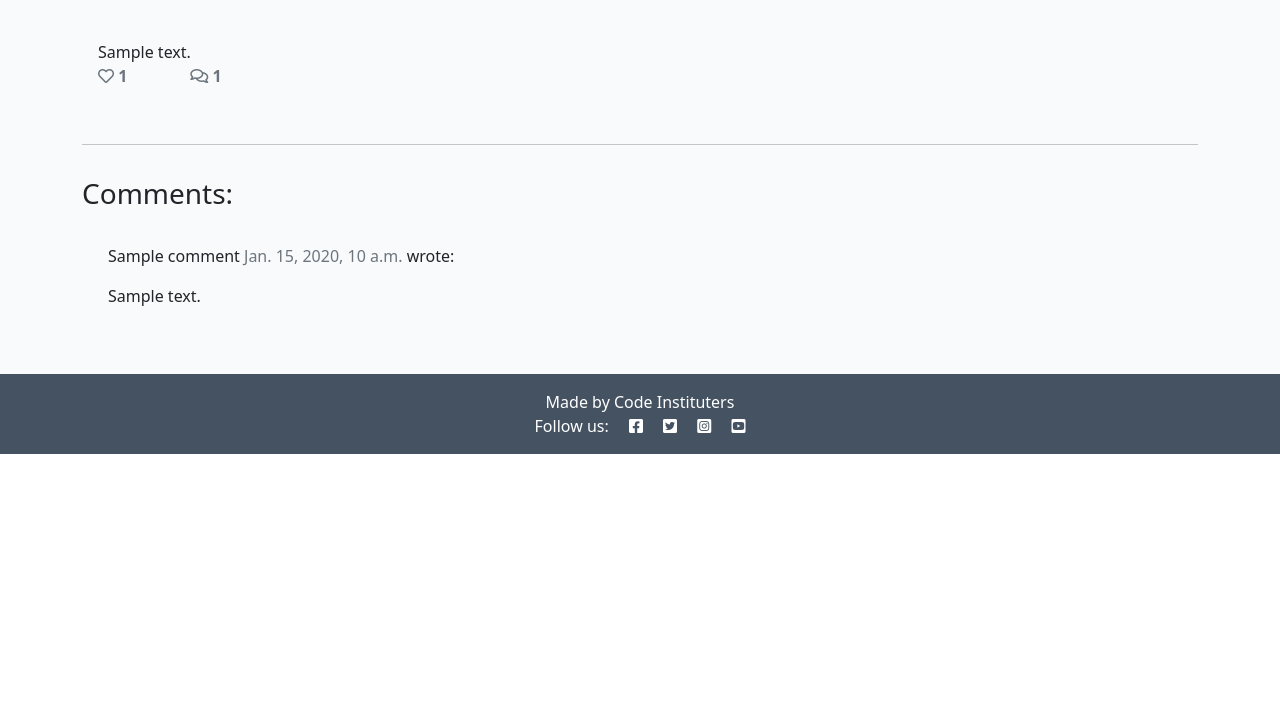
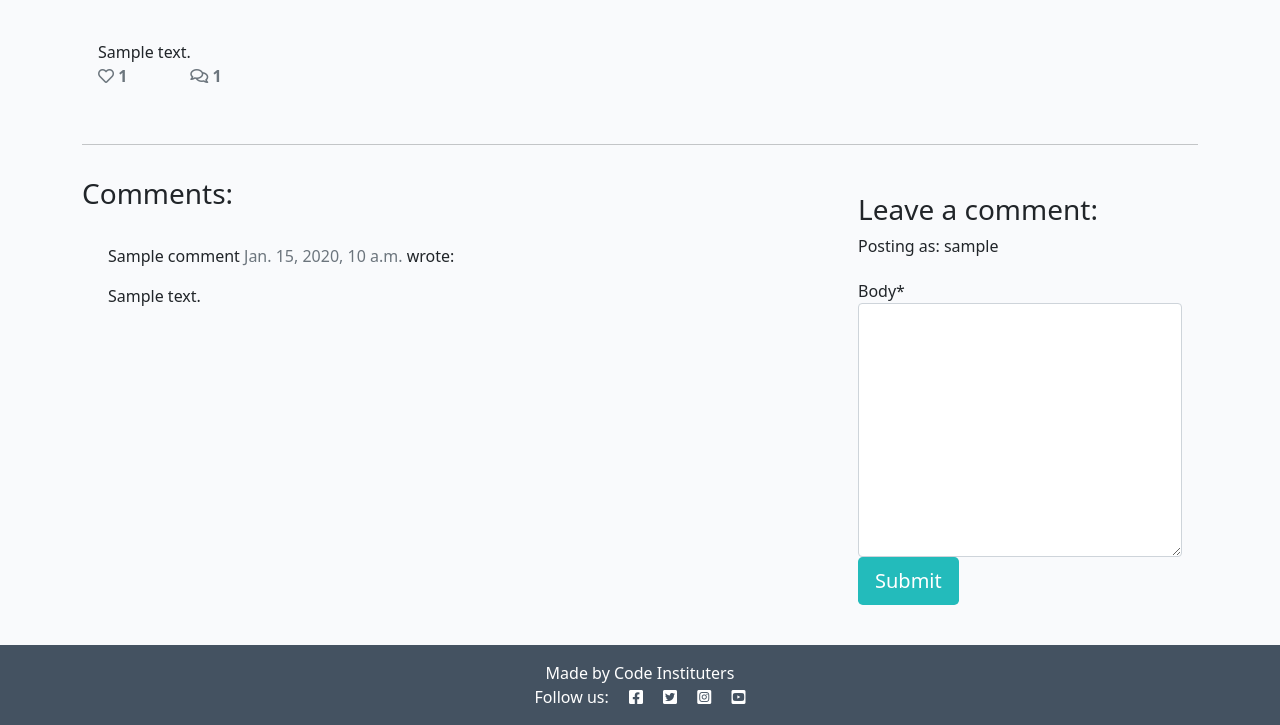
Before and after one commit to Chrisfaherty/ci-django-blog, a Django app: a page that uses templates/post_detail.html in a window 1280 px wide. Shown: the part 348-1073 px from the top of the page. Before the commit the page ends 802 px from the top, so only its background shows below. Run offline with Django 3.2, Linux system fonts and the light colour scheme; a user stored in the database is signed in; tables that the repository leaves empty hold one stand-in row (values such as "Sample post"); some libraries are stand-ins or nearby versions.

Commit message:
Add a comment form section

```diff
--- /dev/null
+++ b/blog/forms.py
@@ -0,0 +1,8 @@
+from .models import Comment
+from django import forms
+
+
+class CommentForm(forms.ModelForm):
+    class Meta:
+        model = Comment
+        fields = ('body',)
--- a/blog/views.py
+++ b/blog/views.py
@@ -1,6 +1,7 @@
 from django.shortcuts import render, get_object_or_404
 from django.views import generic, View
 from .models import Post
+from .forms import CommentForm
 
 
 class PostList(generic.ListView):
@@ -26,6 +27,7 @@ class PostDetail(View):
             {
                 "post": post,
                 "comments": comments,
-                "liked": liked
+                "liked": liked,
+                "comment_form": CommentForm()
             },
         )
--- a/codestar/settings.py
+++ b/codestar/settings.py
@@ -49,6 +49,7 @@ INSTALLED_APPS = [
     'django.contrib.staticfiles',
     'cloudinary',
     'django_summernote',
+    'crispy_forms',
     'blog',
 ]
 
@@ -56,6 +57,8 @@ SITE_ID = 1
 
 LOGIN_REDIRECT_URL = '/'
 LOGOUT_REDIRECT_URL = '/'
+
+CRISPY_TEMPLATE_PACK = 'bootstrap4'
 
 MIDDLEWARE = [
     'django.middleware.security.SecurityMiddleware',
--- a/requirements.txt
+++ b/requirements.txt
@@ -4,6 +4,7 @@ dj-database-url==0.5.0
 dj3-cloudinary-storage==0.0.6
 Django==3.2.16
 django-allauth==0.52.0
+django-crispy-forms==1.14.0
 django-summernote==0.8.20.0
 gunicorn==20.1.0
 oauthlib==3.2.2
--- a/templates/post_detail.html
+++ b/templates/post_detail.html
@@ -1,4 +1,6 @@
 {% extends 'base.html' %} {% block content %}
+
+{% load crispy_forms_tags %}
 
 <div class="masthead">
     <div class="container">
@@ -76,6 +78,22 @@
         <div class="col-md-4 card mb-4  mt-3 ">
             <div class="card-body">
                 <!-- For later -->
+                {% if commented %}
+                <div class="alert alert-success" role="alert">
+                    Your comment is awaiting approval
+                </div>
+                {% else %}
+                {% if user.is_authenticated %}
+
+                <h3>Leave a comment:</h3>
+                <p>Posting as: {{ user.username }}</p>
+                <form method="post" style="margin-top: 1.3em;">
+                    {{ comment_form | crispy }}
+                    {% csrf_token %}
+                    <button type="submit" class="btn btn-signup btn-lg">Submit</button>
+                </form>
+                {% endif %}
+                {% endif %}
             </div>
         </div>
     </div>
```
